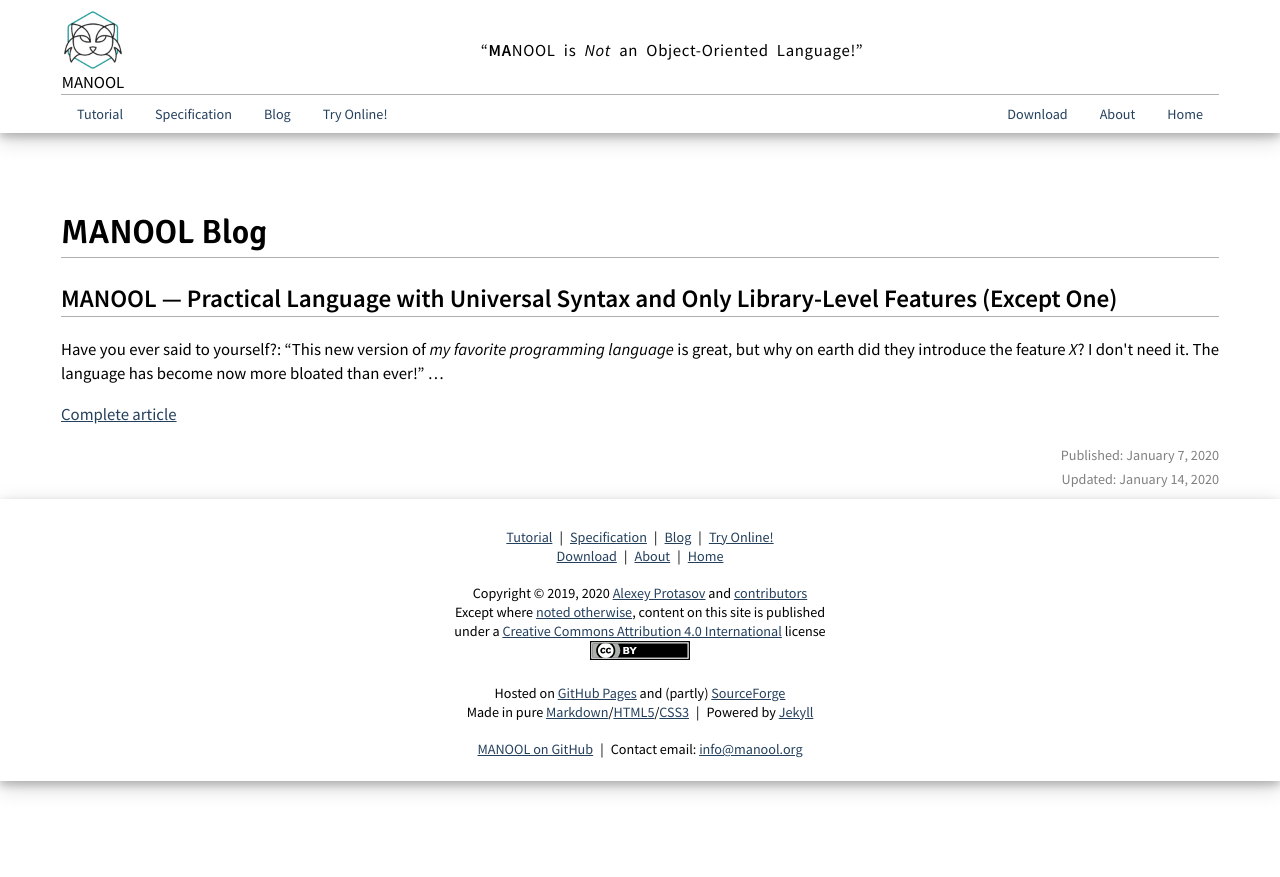
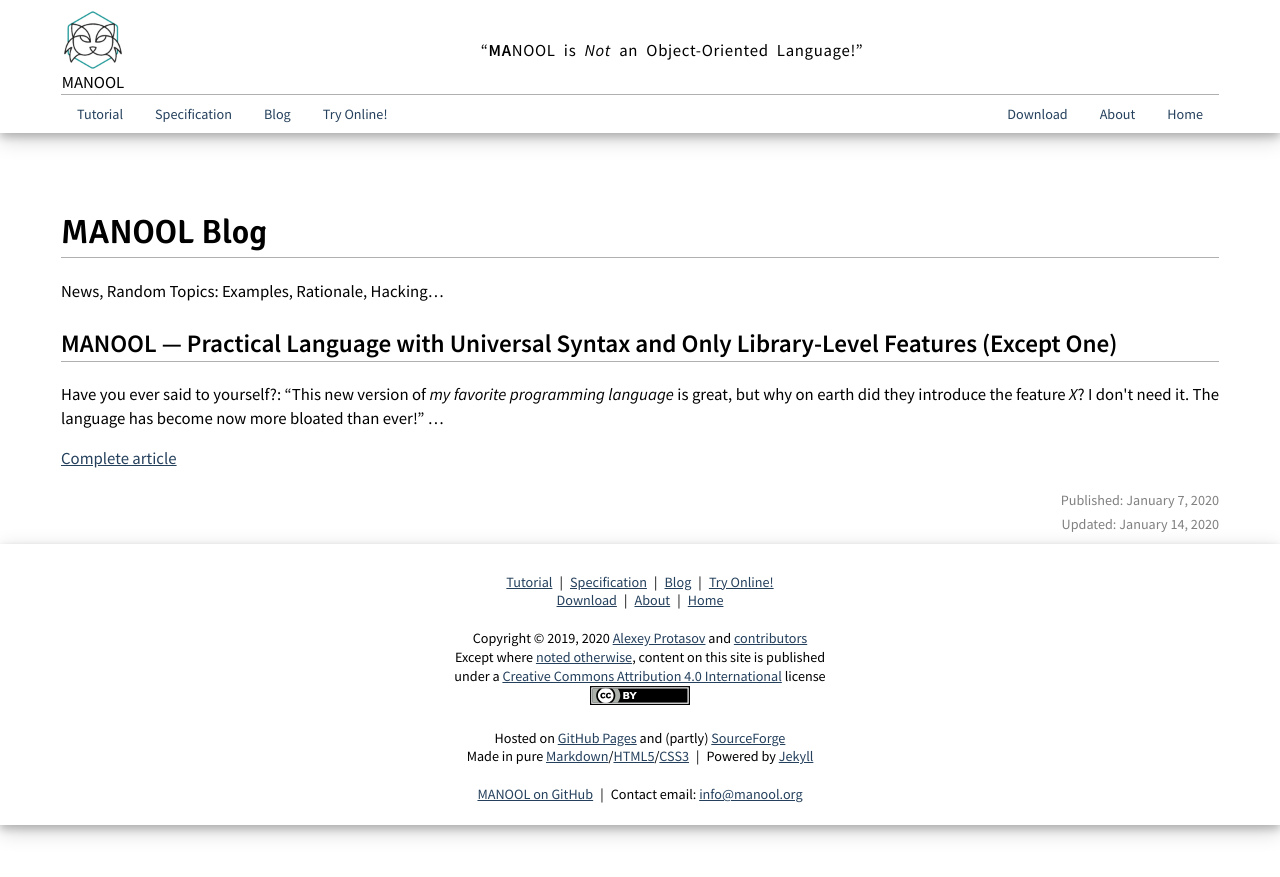
Before and after one commit to rusini/manool, a Jekyll site: the page built from Blog.md, in a window 1280 px wide. Shown: the top 877 px of the page. Built offline with Jekyll 4.4.1, drawn with Linux system fonts in a browser that asks for light colours.

Commit message:
Add subtitle to blog list

```diff
--- a/Blog.md
+++ b/Blog.md
@@ -7,6 +7,8 @@
   <h1>{{page.title|smartify}}</h1>
 </header>
 
+News, Random Topics: Examples, Rationale, Hacking...
+
 {%for post in site.posts%}<section>
   <h2>{{post.title|smartify}}</h2>
   <p markdown="1">{{post.excerpt}} ...</p>
```
